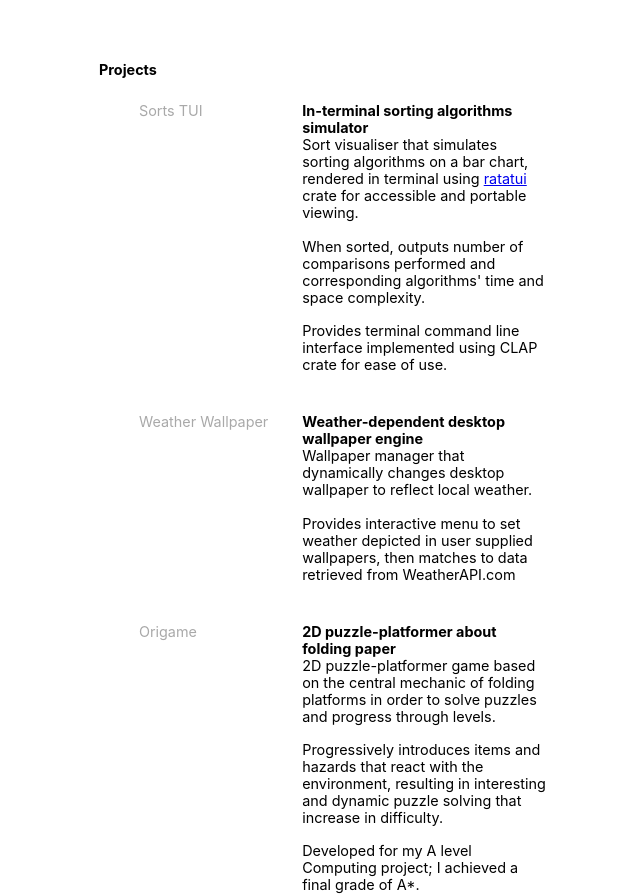
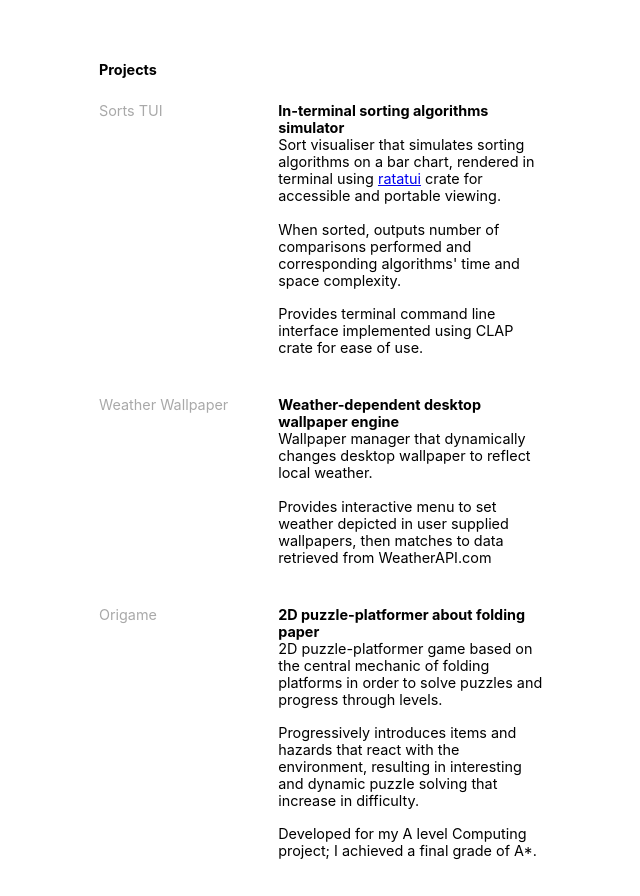
Before and after one commit to josh-ja-walker/portfolio, a React app: page / in a window 1280 px wide. Shown: the part 439-1335 px from the top of the page, without its empty margins (317-957 px from the left). Built offline with nearby package versions, Linux system fonts and the light colour scheme.

Commit message:
Resized projects and removed list padding

```diff
--- a/src/components/Project/Project.css
+++ b/src/components/Project/Project.css
@@ -12,21 +12,15 @@
     flex-shrink: 0;
 
     color: darkgray;
-    text-align: justify;
 
-    width: 40%;
-    margin-right: 0;
+    width: 30%;
+    margin-right: 10%;
 }
-
 
 .ProjectSubtitle {
     font-weight: bold;
 }
 
-
-.ProjectDescription > * {
-    text-align: left;
-}
 
 .ProjectDescription > p {
     margin: 0;
--- a/src/components/Project/Project.js
+++ b/src/components/Project/Project.js
@@ -1,6 +1,6 @@
 import * as all_projects from './ProjectData';
-
 import './Project.css'
+import '../../index'
 
 /* List of projects */
 export default function ProjectSection() {
--- a/src/index.css
+++ b/src/index.css
@@ -1,12 +1,15 @@
 body {
-  width: 35vw;
-  margin: auto;
   font-size: 0.9rem;
+
   font-family: -apple-system, BlinkMacSystemFont, 'Segoe UI', 'Roboto', 'Oxygen',
     'Ubuntu', 'Cantarell', 'Fira Sans', 'Droid Sans', 'Helvetica Neue',
     sans-serif;
+
   -webkit-font-smoothing: antialiased;
   -moz-osx-font-smoothing: grayscale;
+
+  width: 35vw;
+  margin: auto;
 }
 
 code {
@@ -14,6 +17,14 @@ code {
   monospace;
 }
 
+/* List without bullets */
+.List {
+  list-style-type: none;
+  margin: 0;
+  padding: 0;
+}
+
+/* Sections */
 .Section {
   margin-bottom: 8vh;
 }
@@ -22,7 +33,3 @@ code {
   font-weight: bold;
   text-align: left;
 }
-
-.List {
-  list-style-type: none;
-}
```
